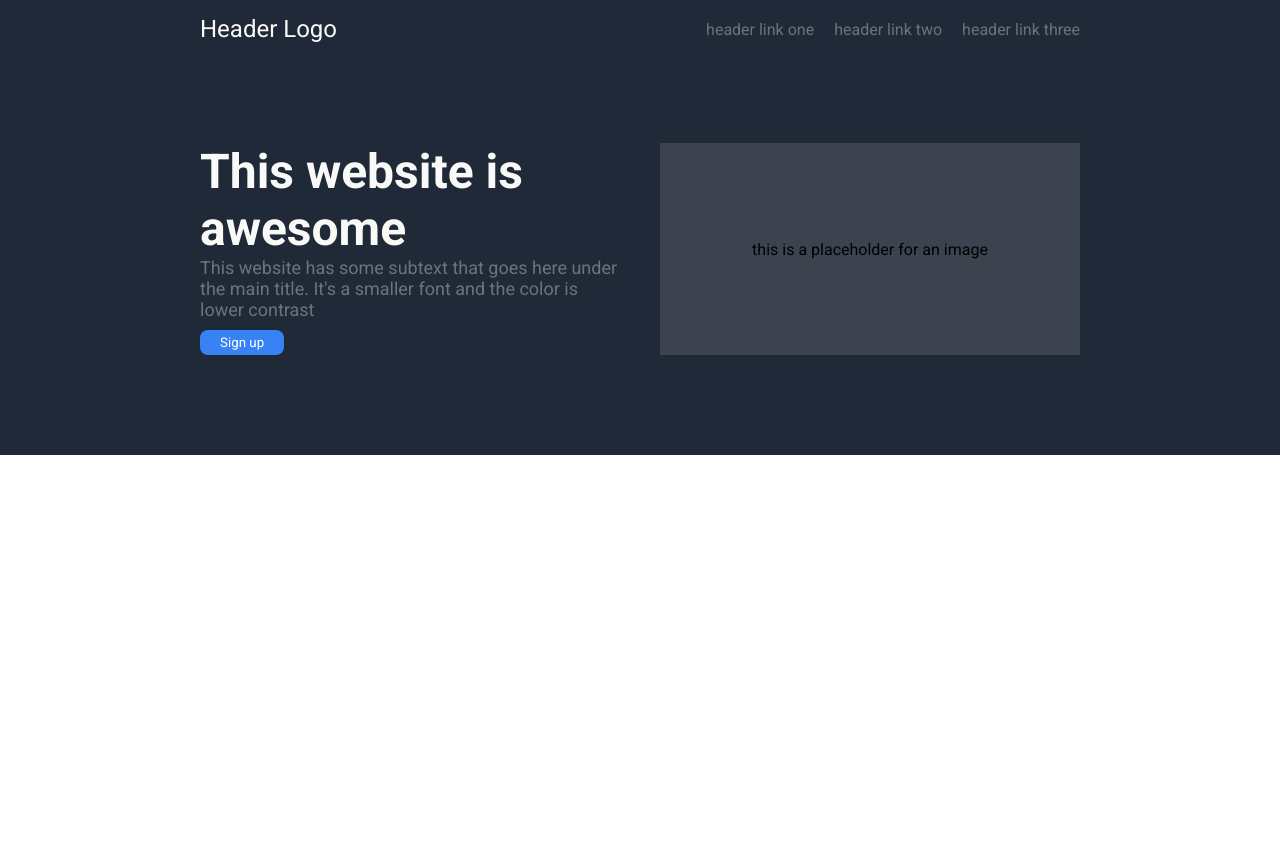
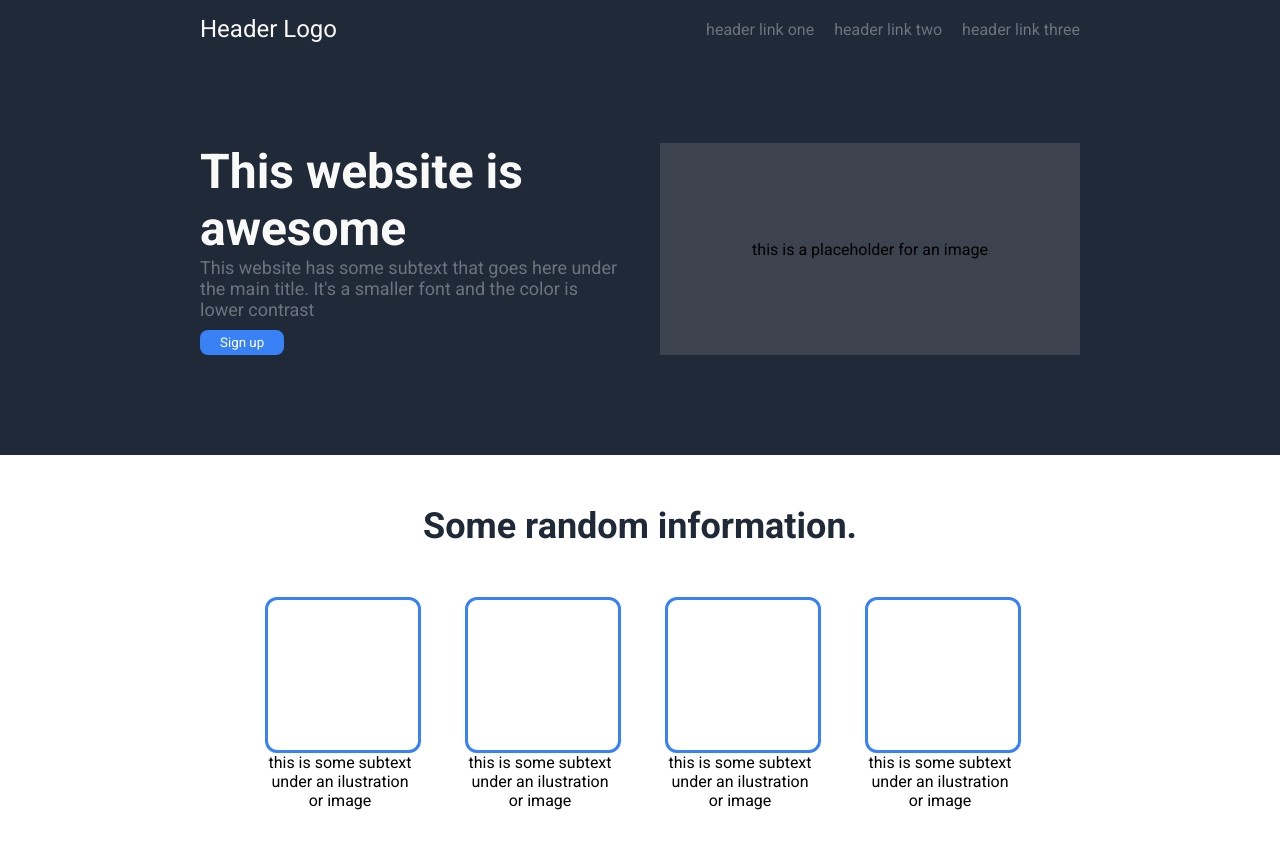
Before and after one commit to Fabi0o/odin-landing-page, a plain HTML site: page index.html in a window 1280 px wide. Before the commit the page ends 800 px from the top, so only its background shows below. Drawn offline with Linux system fonts and the light colour scheme.

Commit message:
created and styled content part of the website

```diff
--- a/index.html
+++ b/index.html
@@ -35,5 +35,34 @@
         <div class="image">this is a placeholder for an image</div>
       </div>
     </div>
+    <div class="secondPart">
+      <div class="secondHeading">Some random information.</div>
+      <div class="contentPart">
+        <div class="imageCell">
+          <div class="smallImage"></div>
+          <div class="description">
+            this is some subtext under an ilustration or image
+          </div>
+        </div>
+        <div class="imageCell">
+          <div class="smallImage"></div>
+          <div class="description">
+            this is some subtext under an ilustration or image
+          </div>
+        </div>
+        <div class="imageCell">
+          <div class="smallImage"></div>
+          <div class="description">
+            this is some subtext under an ilustration or image
+          </div>
+        </div>
+        <div class="imageCell">
+          <div class="smallImage"></div>
+          <div class="description">
+            this is some subtext under an ilustration or image
+          </div>
+        </div>
+      </div>
+    </div>
   </body>
 </html>
--- a/style.css
+++ b/style.css
@@ -67,3 +67,31 @@ button {
   border: none;
   margin-top: 10px;
 }
+.secondHeading {
+  text-align: center;
+  font-size: 36px;
+  font-weight: bold;
+  color: #1f2937;
+  margin-bottom: 50px;
+}
+.smallImage {
+  width: 150px;
+  height: 150px;
+  border: #3882f6 solid;
+  border-radius: 12px;
+}
+.contentPart {
+  display: flex;
+  justify-content: center;
+  gap: 50px;
+  flex-wrap: wrap;
+}
+.description {
+  text-align: center;
+}
+.imageCell {
+  max-width: 150px;
+}
+.secondPart {
+  margin: 50px 250px 100px 250px;
+}
```
